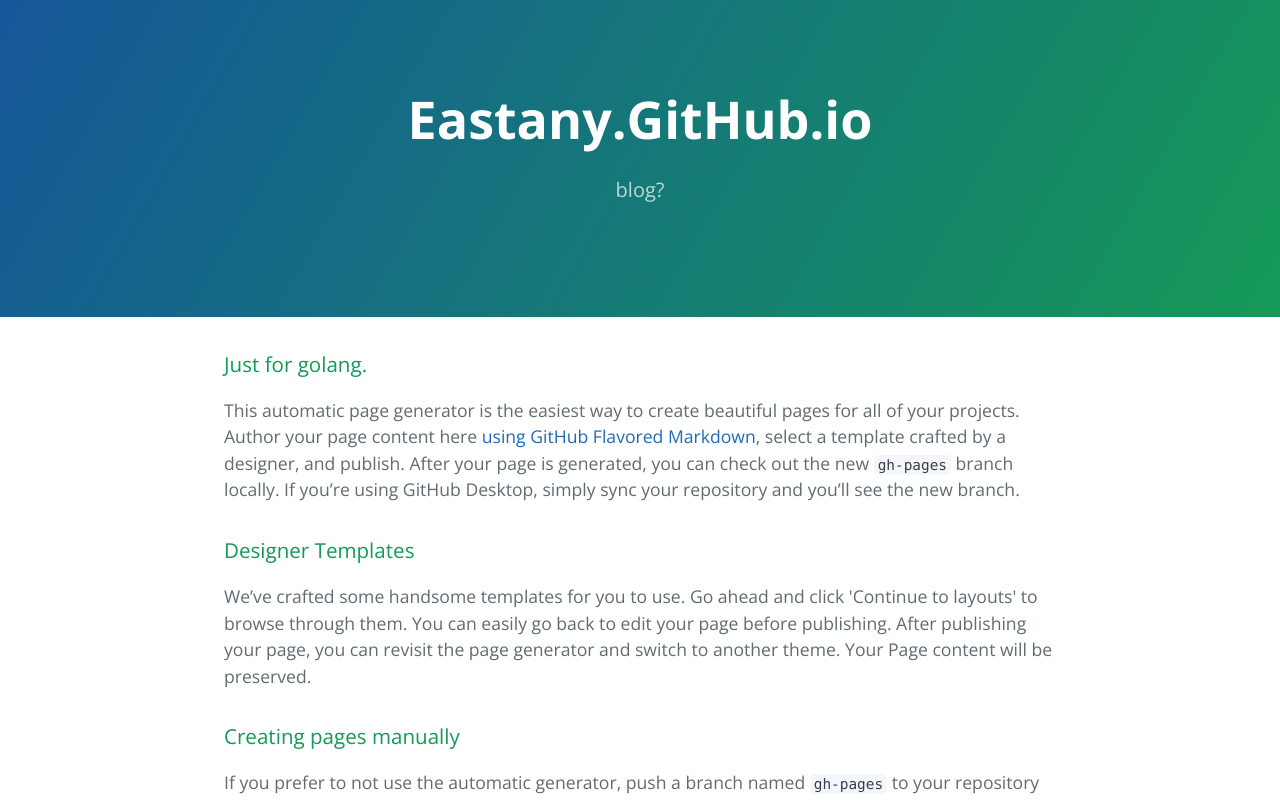
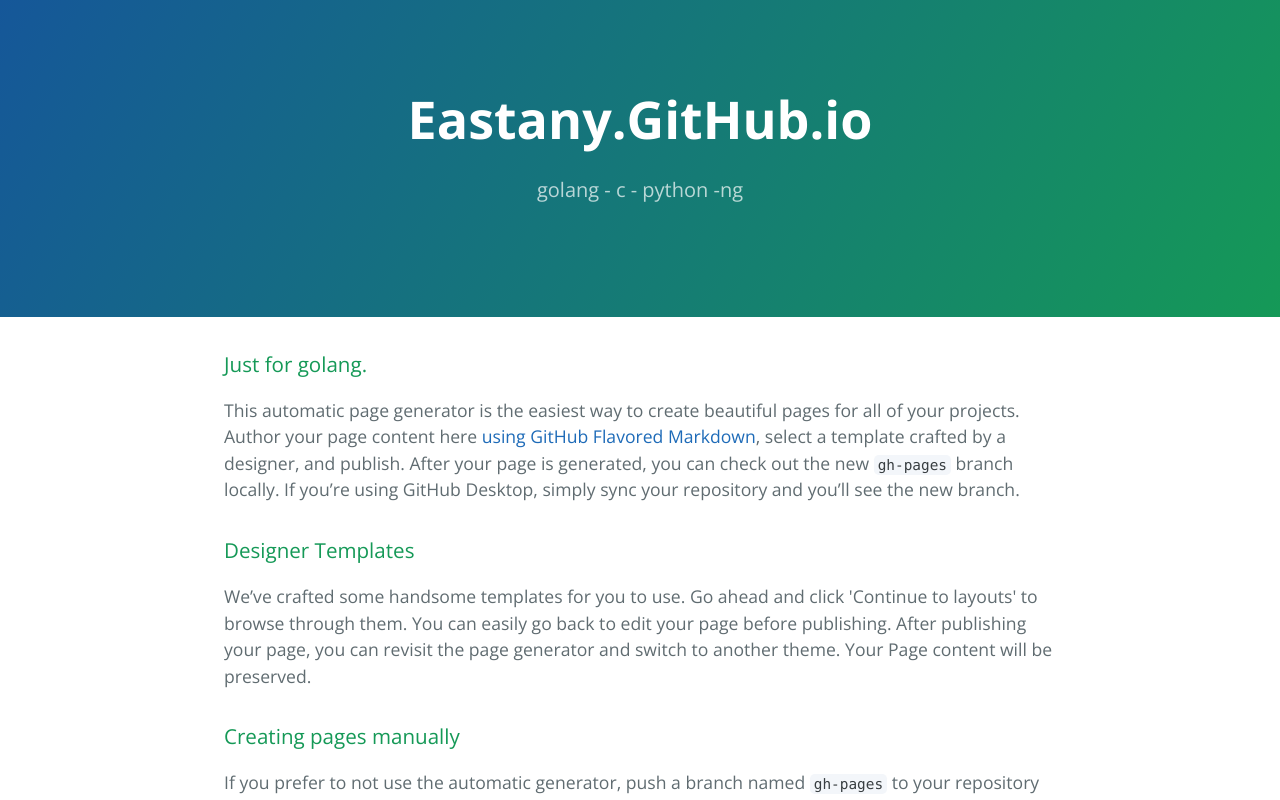
Before and after one commit to eastany/eastany.github.io, a plain HTML site: page index.html in a window 1280 px wide. Shown: the top 800 px of the page. Drawn offline with nearby package versions, Linux system fonts and the light colour scheme.

Commit message:
Update index.html

```diff
--- a/index.html
+++ b/index.html
@@ -2,7 +2,7 @@
 <html lang="en-us">
   <head>
     <meta charset="UTF-8">
-    <title>Eastany.GitHub.io by eastany</title>
+    <title>笔记</title>
     <meta name="viewport" content="width=device-width, initial-scale=1">
     <link rel="stylesheet" type="text/css" href="stylesheets/normalize.css" media="screen">
     <link href='https://fonts.googleapis.com/css?family=Open+Sans:400,700' rel='stylesheet' type='text/css'>
@@ -12,7 +12,7 @@
   <body>
     <section class="page-header">
       <h1 class="project-name">Eastany.GitHub.io</h1>
-      <h2 class="project-tagline">blog?</h2>
+      <h2 class="project-tagline">golang - c - python -ng</h2>
     </section>
 
     <section class="main-content">
```
